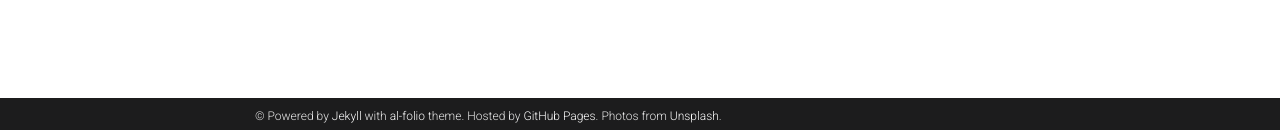
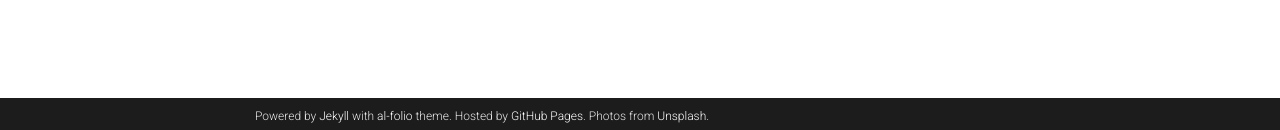
Before and after one commit to Honza-B1234/Honza-B1234.github.io, a Jekyll site: the page built from _pages/about.md, in a window 1280 px wide. Shown: the part 767-897 px from the top of the page. Built offline with Jekyll 4.4.1, drawn with Linux system fonts in a browser that asks for light colours; full-size pictures stand in for the smaller copies a plugin makes; comment, search, counter and statistics services are not loaded; a style sheet for code colours, icons or effects is not loaded.

Commit message:
Update footer.html

```diff
--- a/_includes/footer.html
+++ b/_includes/footer.html
@@ -1,7 +1,7 @@
     {% if site.footer_fixed %}
     <footer class="fixed-bottom">
       <div class="container mt-0">
-        &copy; {{ site.footer_text }}
+        {{ site.footer_text }}
         {%- if site.impressum_path -%}
         <a href="{{ site.url }}{{ site.baseurl }}{{ site.impressum_path }}">Impressum</a>.
         {%- endif -%}
```
